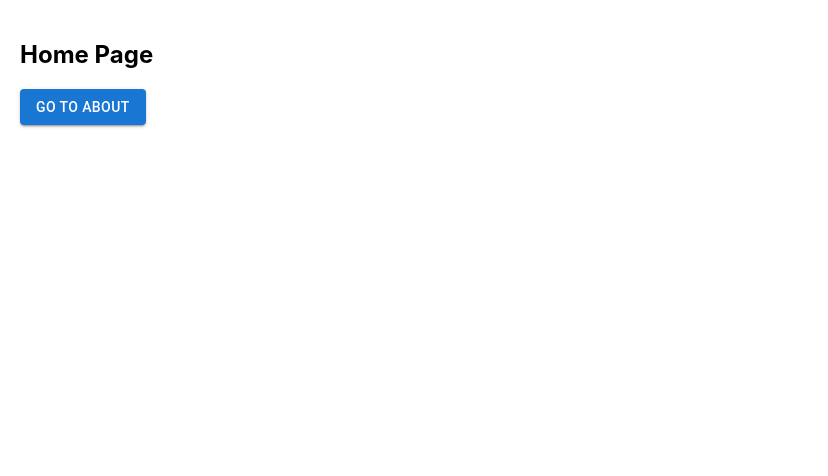
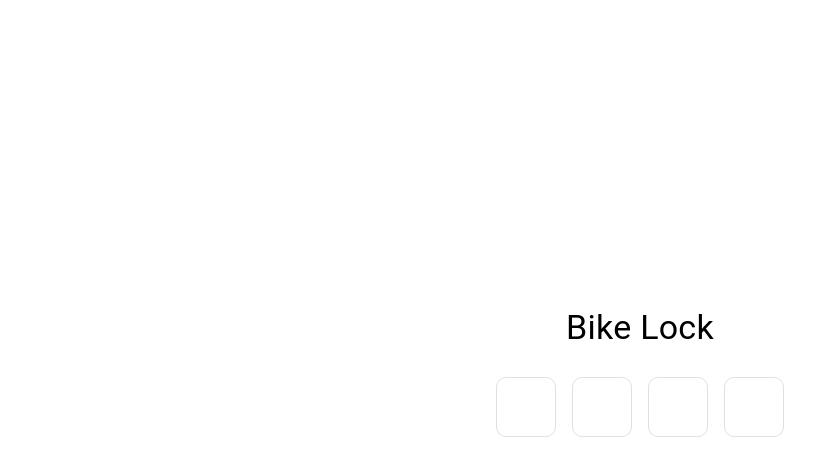
Before and after one commit to KalleLahtinen/CGUI, a React (Create React App) app: page / in a window 1280 px wide. Shown: the top 476 px of the page, without its empty margins (0-828 px from the left). Built offline with nearby package versions, Linux system fonts and the light colour scheme.

Commit message:
Implement a bike lock interface where you can guess a four digit code using keyboard input

```diff
--- a/src/App.js
+++ b/src/App.js
@@ -1,38 +1,12 @@
 import React from 'react';
-import { BrowserRouter as Router, Routes, Route, Link } from 'react-router-dom';
-import { Button } from '@mui/material';
-
-// Pages
-const Home = () => (
-  <div style={{ padding: 20 }}>
-    <h2>Home Page</h2>
-    <Link to="/about" style={{ textDecoration: 'none' }}>
-      <Button variant="contained" color="primary">
-        Go to About
-      </Button>
-    </Link>
-  </div>
-);
-
-const About = () => (
-  <div style={{ padding: 20 }}>
-    <h2>About Page</h2>
-    <Link to="/" style={{ textDecoration: 'none' }}>
-      <Button variant="contained" color="secondary">
-        Go to Home
-      </Button>
-    </Link>
-  </div>
-);
+import BikeLock from './BikeLock';
+import Container from '@mui/material/Container';
 
 function App() {
   return (
-    <Router>
-      <Routes>
-        <Route path="/" element={<Home />} />
-        <Route path="/about" element={<About />} />
-      </Routes>
-    </Router>
+    <Container maxWidth="sm">
+      <BikeLock />
+    </Container>
   );
 }
 
--- /dev/null
+++ b/src/BikeLock.js
@@ -0,0 +1,89 @@
+import React, { useState, useEffect } from 'react';
+import Box from '@mui/material/Box';
+import Typography from '@mui/material/Typography';
+import { DigitInput } from './BikeLockStyles'; // Import the styled component
+
+const BikeLock = () => {
+  const [digits, setDigits] = useState(Array(4).fill(''));
+  const [status, setStatus] = useState('default');
+  const [message, setMessage] = useState('');
+  const lockCode = ['1', '2', '3', '4'];
+
+  useEffect(() => {
+    const handleKeyDown = (event) => {
+      const { key } = event;
+      if (key >= 0 && key <= 9) {
+        updateDigits(key);
+      }
+    };
+
+    window.addEventListener('keydown', handleKeyDown);
+
+    return () => window.removeEventListener('keydown', handleKeyDown);
+  }, [digits]);
+
+  const updateDigits = (num) => {
+    const index = digits.findIndex(digit => digit === '');
+    if (index !== -1) {
+      const newDigits = [...digits];
+      newDigits[index] = num;
+      setDigits(newDigits);
+
+      if (newDigits.every(digit => digit !== '')) {
+        checkGuess(newDigits.join(''));
+      }
+    }
+  };
+
+  const resetLock = () => {
+    setDigits(Array(4).fill(''));
+    setMessage('');
+    setStatus('default');
+  };
+
+  const checkGuess = (guess) => {
+    if (guess === lockCode.join('')) {
+      setMessage('Unlocked! You guessed the code!');
+      setStatus('correct');
+    } else {
+      setMessage('Wrong code. Try again!');
+      setStatus('wrong');
+      setTimeout(() => {
+        resetLock();
+      }, 1500);
+    }
+  };
+
+  return (
+    <Box sx={{
+      display: 'flex',
+      flexDirection: 'column',
+      justifyContent: 'center',
+      alignItems: 'center',
+      height: '100vh',
+    }}>
+      <Box sx={{ padding: 2, display: 'flex', flexDirection: 'column', alignItems: 'center', gap: 2 }}>
+        <Typography variant="h4" gutterBottom>
+          Bike Lock
+        </Typography>
+        <Box sx={{ display: 'flex' }}>
+          {digits.map((digit, index) => (
+            <DigitInput
+              key={index}
+              readOnly
+              disableUnderline
+              value={digit}
+              inputProps={{ 'aria-label': `digit-${index}` }}
+              status={status}
+            />
+          ))}
+        </Box>
+        <Typography variant="subtitle1" sx={{ mt: 2, height: '24px', color: status === 'wrong' ? 'error.main' : 'success.main' }}>
+          {message}
+        </Typography>
+      </Box>
+    </Box>
+  );
+};
+
+export default BikeLock;
--- /dev/null
+++ b/src/BikeLockStyles.js
@@ -0,0 +1,28 @@
+import { styled, alpha } from '@mui/material/styles';
+import InputBase from '@mui/material/InputBase';
+
+export const DigitInput = styled(InputBase)(({ theme, status }) => ({
+  width: '60px',
+  height: '60px',
+  margin: '0 8px',
+  fontSize: '2rem',
+  textAlign: 'center',
+  borderRadius: '10px',
+  border: `1px solid ${theme.palette.divider}`,
+  backgroundColor: status === 'default' ? 'transparent' :
+                   status === 'correct' ? theme.palette.success.light :
+                   theme.palette.error.light,
+  transition: theme.transitions.create(['background-color', 'border-color', 'box-shadow']),
+  '& input': {
+    textAlign: 'center',
+    padding: '10px 0',
+  },
+  '&:focus-within': {
+    borderColor: status === 'correct' ? theme.palette.success.main :
+                  status === 'wrong' ? theme.palette.error.main :
+                  theme.palette.primary.main,
+    boxShadow: `0 0 0 2px ${status === 'correct' ? theme.palette.success.light :
+                            status === 'wrong' ? theme.palette.error.light :
+                            theme.palette.primary.light}`,
+  },
+}));
```
